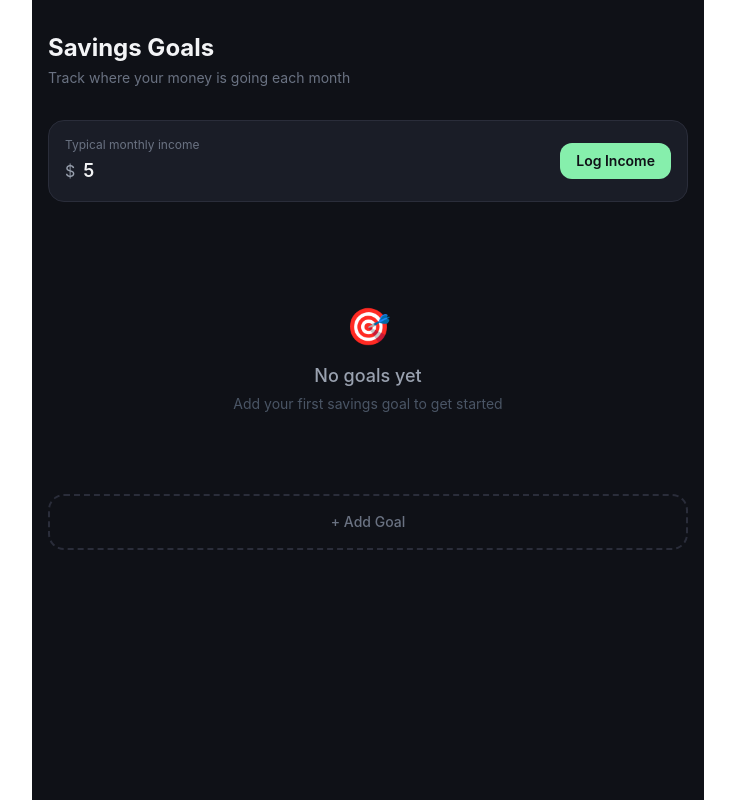
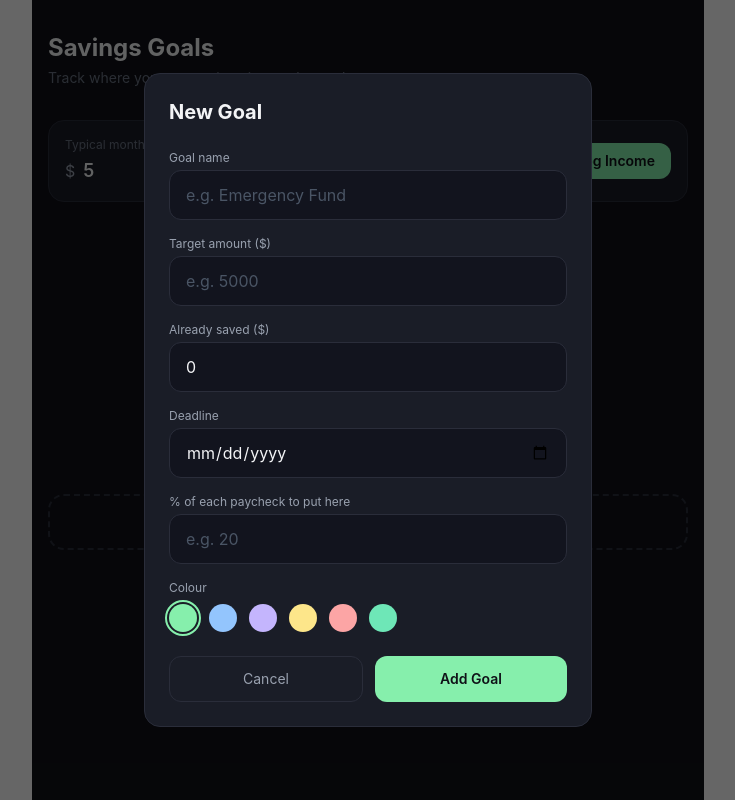
Before and after one commit to DHV28/savings-goal-allocator, a React (Vite) app: page / in a window 1280 px wide. Both pictures are taken after typing "5" into the empty fields and a click on the button "+ Add Goal". Shown: the whole page, without its empty margins (272-1007 px from the left). Built offline with nearby package versions, Linux system fonts and the light colour scheme.

Commit message:
feat: add GoalForm with add and edit function

```diff
--- a/src/App.tsx
+++ b/src/App.tsx
@@ -1,9 +1,15 @@
+// App.tsx — the root component. Holds all state and decides which screen to show.
+// There's no router here — just a simple "view" string that switches between screens.
+
 import { useState } from 'react'
 import type { Goal } from './types'
 import { loadGoals, saveGoals } from './lib/storage'
 import Dashboard from './components/Dashboard'
+import GoalForm from './components/GoalForm'
 
-// monthlyIncome is stored in localStorage too so it persists across reloads
+// The three screens the app can be on
+type View = 'dashboard' | 'add-goal' | 'edit-goal'
+
 function loadMonthlyIncome(): number {
   return parseFloat(localStorage.getItem('monthlyIncome') ?? '0') || 0
 }
@@ -11,10 +17,22 @@ function loadMonthlyIncome(): number {
 function App() {
   const [goals, setGoals] = useState<Goal[]>(loadGoals)
   const [monthlyIncome, setMonthlyIncome] = useState<number>(loadMonthlyIncome)
+  const [view, setView] = useState<View>('dashboard')
+  const [goalToEdit, setGoalToEdit] = useState<Goal | null>(null)
 
   function handleMonthlyIncomeChange(amount: number) {
     setMonthlyIncome(amount)
     localStorage.setItem('monthlyIncome', String(amount))
+  }
+
+  function handleSaveGoal(goal: Goal) {
+    const updated = goalToEdit
+      ? goals.map(g => g.id === goal.id ? goal : g)  // replace existing goal
+      : [...goals, goal]                               // append new goal
+    setGoals(updated)
+    saveGoals(updated)
+    setView('dashboard')
+    setGoalToEdit(null)
   }
 
   function handleDeleteGoal(id: string) {
@@ -23,21 +41,41 @@ function App() {
     saveGoals(updated)
   }
 
-  // Placeholder handlers — GoalForm and IncomeForm coming next
-  function handleAddGoal() {}
-  function handleEditGoal(_goal: Goal) {}
+  function handleEditGoal(goal: Goal) {
+    setGoalToEdit(goal)
+    setView('edit-goal')
+  }
+
+  function handleCancel() {
+    setView('dashboard')
+    setGoalToEdit(null)
+  }
+
+  // Placeholder — IncomeForm is the next component to be built
   function handleLogIncome() {}
 
   return (
+    <>
+      {/* Dashboard is always rendered in the background */}
       <Dashboard
         goals={goals}
         monthlyIncome={monthlyIncome}
         onMonthlyIncomeChange={handleMonthlyIncomeChange}
-      onAddGoal={handleAddGoal}
+        onAddGoal={() => setView('add-goal')}
         onEditGoal={handleEditGoal}
         onDeleteGoal={handleDeleteGoal}
         onLogIncome={handleLogIncome}
       />
+
+      {/* GoalForm slides in as a modal overlay when adding or editing */}
+      {(view === 'add-goal' || view === 'edit-goal') && (
+        <GoalForm
+          existingGoal={goalToEdit ?? undefined}
+          onSave={handleSaveGoal}
+          onCancel={handleCancel}
+        />
+      )}
+    </>
   )
 }
 
--- /dev/null
+++ b/src/components/GoalForm.tsx
@@ -0,0 +1,182 @@
+// Form for adding a new goal or editing an existing one.
+// Opens as a full-screen overlay on top of the dashboard.
+
+import { useState } from 'react'
+import type { Goal } from '../types'
+
+interface Props {
+  existingGoal?: Goal  // if passed in, we're editing — otherwise adding
+  onSave: (goal: Goal) => void
+  onCancel: () => void
+}
+
+// A few pastel colour options for the user to pick from
+const COLOUR_OPTIONS = [
+  '#86efac', // pastel green
+  '#93c5fd', // pastel blue
+  '#c4b5fd', // pastel purple
+  '#fde68a', // pastel yellow
+  '#fca5a5', // pastel red/pink
+  '#6ee7b7', // pastel teal
+]
+
+function generateId() {
+  return Math.random().toString(36).slice(2, 10)
+}
+
+export default function GoalForm({ existingGoal, onSave, onCancel }: Props) {
+  // Pre-fill fields if editing, otherwise start blank
+  const [name, setName] = useState(existingGoal?.name ?? '')
+  const [targetAmount, setTargetAmount] = useState(existingGoal?.targetAmount?.toString() ?? '')
+  const [currentAmount, setCurrentAmount] = useState(existingGoal?.currentAmount?.toString() ?? '0')
+  const [deadline, setDeadline] = useState(existingGoal?.deadline ?? '')
+  const [allocationPercent, setAllocationPercent] = useState(existingGoal?.allocationPercent?.toString() ?? '')
+  const [color, setColor] = useState(existingGoal?.color ?? COLOUR_OPTIONS[0])
+  const [error, setError] = useState('')
+
+  function handleSubmit(e: React.FormEvent) {
+    e.preventDefault()
+    setError('')
+
+    // Basic validation
+    if (!name.trim()) return setError('Please enter a goal name.')
+    if (!targetAmount || parseFloat(targetAmount) <= 0) return setError('Target amount must be greater than 0.')
+    if (!deadline) return setError('Please pick a deadline.')
+    if (!allocationPercent || parseFloat(allocationPercent) < 0 || parseFloat(allocationPercent) > 100)
+      return setError('Allocation must be between 0 and 100.')
+
+    const goal: Goal = {
+      id: existingGoal?.id ?? generateId(),
+      name: name.trim(),
+      targetAmount: parseFloat(targetAmount),
+      currentAmount: parseFloat(currentAmount) || 0,
+      deadline,
+      allocationPercent: parseFloat(allocationPercent),
+      color,
+    }
+
+    onSave(goal)
+  }
+
+  return (
+    <div className="fixed inset-0 bg-black/60 flex items-center justify-center z-50 px-4">
+      <div className="bg-[#1a1d27] border border-[#2a2d3a] rounded-2xl p-6 w-full max-w-md">
+
+        <h2 className="text-gray-100 font-bold text-xl mb-6">
+          {existingGoal ? 'Edit Goal' : 'New Goal'}
+        </h2>
+
+        <form onSubmit={handleSubmit} className="flex flex-col gap-4">
+
+          {/* Goal name */}
+          <div>
+            <label className="text-xs text-gray-400 mb-1 block">Goal name</label>
+            <input
+              type="text"
+              value={name}
+              onChange={e => setName(e.target.value)}
+              placeholder="e.g. Emergency Fund"
+              className="w-full bg-[#12141e] border border-[#2a2d3a] rounded-xl px-4 py-3 text-gray-100 placeholder:text-gray-600 outline-none focus:border-[#86efac]/50 transition-colors"
+            />
+          </div>
+
+          {/* Target amount */}
+          <div>
+            <label className="text-xs text-gray-400 mb-1 block">Target amount ($)</label>
+            <input
+              type="number"
+              value={targetAmount}
+              onChange={e => setTargetAmount(e.target.value)}
+              placeholder="e.g. 5000"
+              min="1"
+              className="w-full bg-[#12141e] border border-[#2a2d3a] rounded-xl px-4 py-3 text-gray-100 placeholder:text-gray-600 outline-none focus:border-[#86efac]/50 transition-colors"
+            />
+          </div>
+
+          {/* Already saved */}
+          <div>
+            <label className="text-xs text-gray-400 mb-1 block">Already saved ($)</label>
+            <input
+              type="number"
+              value={currentAmount}
+              onChange={e => setCurrentAmount(e.target.value)}
+              placeholder="0"
+              min="0"
+              className="w-full bg-[#12141e] border border-[#2a2d3a] rounded-xl px-4 py-3 text-gray-100 placeholder:text-gray-600 outline-none focus:border-[#86efac]/50 transition-colors"
+            />
+          </div>
+
+          {/* Deadline */}
+          <div>
+            <label className="text-xs text-gray-400 mb-1 block">Deadline</label>
+            <input
+              type="date"
+              value={deadline}
+              onChange={e => setDeadline(e.target.value)}
+              className="w-full bg-[#12141e] border border-[#2a2d3a] rounded-xl px-4 py-3 text-gray-100 outline-none focus:border-[#86efac]/50 transition-colors"
+            />
+          </div>
+
+          {/* Allocation % */}
+          <div>
+            <label className="text-xs text-gray-400 mb-1 block">
+              % of each paycheck to put here
+            </label>
+            <input
+              type="number"
+              value={allocationPercent}
+              onChange={e => setAllocationPercent(e.target.value)}
+              placeholder="e.g. 20"
+              min="0"
+              max="100"
+              className="w-full bg-[#12141e] border border-[#2a2d3a] rounded-xl px-4 py-3 text-gray-100 placeholder:text-gray-600 outline-none focus:border-[#86efac]/50 transition-colors"
+            />
+          </div>
+
+          {/* Colour picker */}
+          <div>
+            <label className="text-xs text-gray-400 mb-2 block">Colour</label>
+            <div className="flex gap-3">
+              {COLOUR_OPTIONS.map(c => (
+                <button
+                  key={c}
+                  type="button"
+                  onClick={() => setColor(c)}
+                  className="w-7 h-7 rounded-full transition-transform hover:scale-110"
+                  style={{
+                    backgroundColor: c,
+                    outline: color === c ? `2px solid ${c}` : 'none',
+                    outlineOffset: '2px',
+                  }}
+                />
+              ))}
+            </div>
+          </div>
+
+          {/* Error message */}
+          {error && (
+            <p className="text-[#fca5a5] text-sm">{error}</p>
+          )}
+
+          {/* Buttons */}
+          <div className="flex gap-3 mt-2">
+            <button
+              type="button"
+              onClick={onCancel}
+              className="flex-1 border border-[#2a2d3a] text-gray-400 hover:text-gray-200 rounded-xl py-3 text-sm transition-colors"
+            >
+              Cancel
+            </button>
+            <button
+              type="submit"
+              className="flex-1 bg-[#86efac] text-[#0f1117] font-semibold rounded-xl py-3 text-sm hover:bg-[#6ee7a0] transition-colors"
+            >
+              {existingGoal ? 'Save Changes' : 'Add Goal'}
+            </button>
+          </div>
+
+        </form>
+      </div>
+    </div>
+  )
+}
```
Lines whose indentation alone changed are shown as unchanged.
